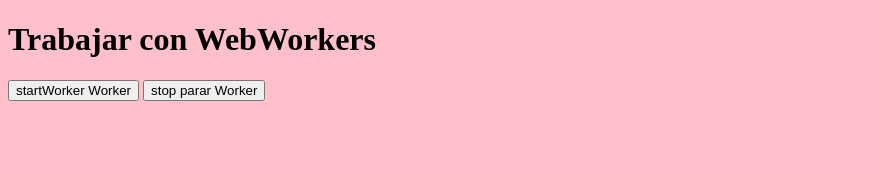
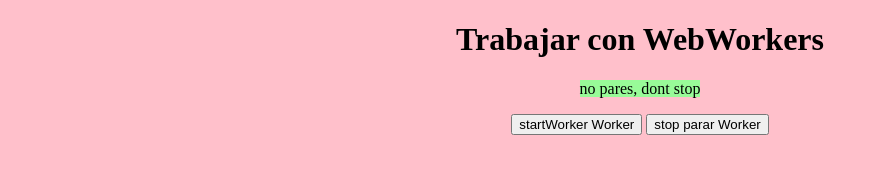
Before and after one commit to Mantecorso/webworker1, a website: page public/index.html in a window 1280 px wide. Both pictures are taken after a click on the button "startWorker Worker". Shown: the whole page, without its empty margins (0-879 px from the left). Drawn offline with Linux system fonts and the light colour scheme.

Commit message:
escribe en pantalla(no consola) el ultimo de los mensajes

```diff
--- a/public/index.html
+++ b/public/index.html
@@ -10,6 +10,9 @@
 </head>
 <body>
     <h1>Trabajar con WebWorkers</h1>
+    <p>
+        <output id="result"></output>
+    </p>
     <button onclick="startWorker()">startWorker Worker</button>
     <button onclick="stopWorker()">stop parar Worker</button>
     <script src="./main.js"></script>
--- a/public/main.js
+++ b/public/main.js
@@ -24,6 +24,7 @@ function startWorker() {
     worker.onmessage = function (e) {
        // var tempoMessage = JSON.parse(e.data);
         console.log(e.data);
+        onMsg(e);
     }
     //worker.addEventListener("message", function (e){
         //recibe de tarea el evento
@@ -44,10 +45,18 @@ function startWorker() {
 }
 
 function stopWorker(){
-    worker.terminate();
+    if(typeof worker !== 'undefined') {
+        worker.terminate();
+    }
+
 }
 
 // gestionar errores en webworker
 // filename
 // linemo
 // message
+
+function onMsg (e) {
+    document.getElementById('result').textContent = e.data;
+}
+//
--- a/public/styles.css
+++ b/public/styles.css
@@ -1,3 +1,8 @@
 body {
     background-color: pink;
+    text-align: center;
 }
+
+#result {
+    background-color: palegreen;
+}
```
